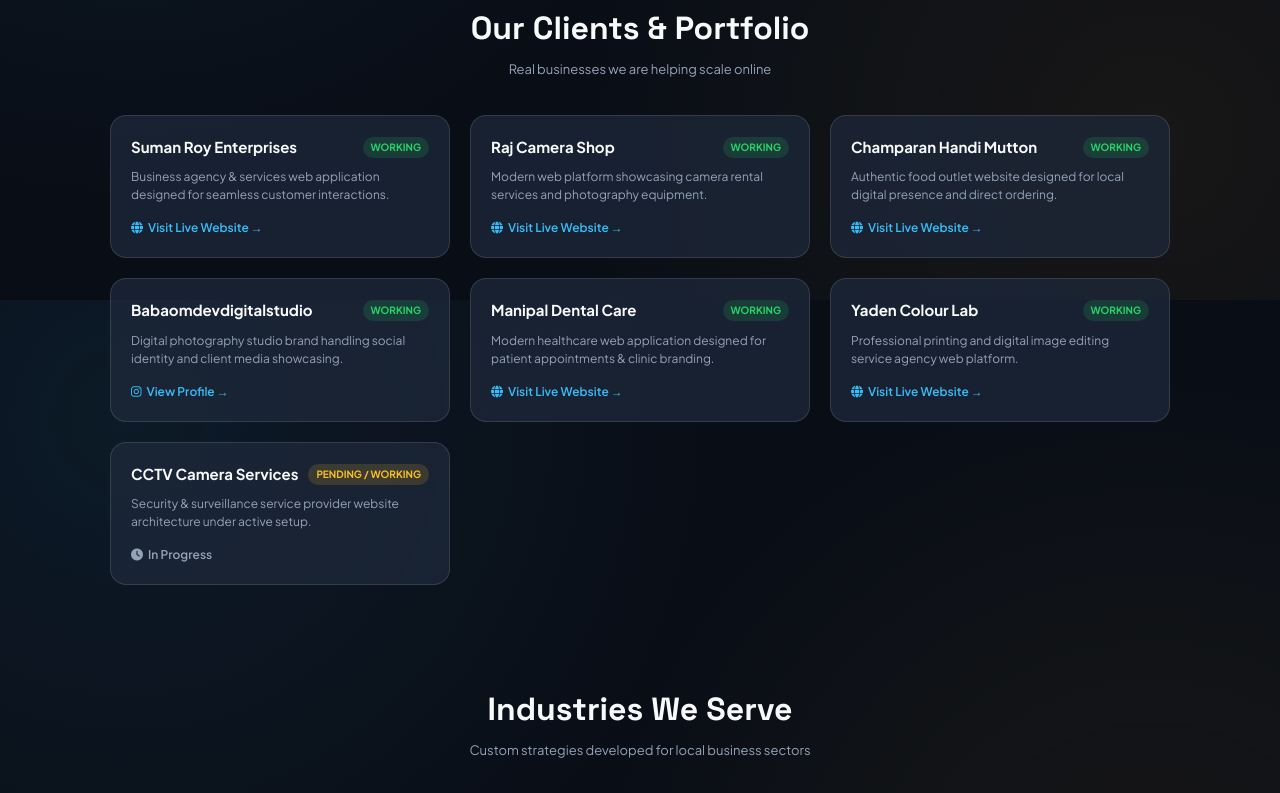
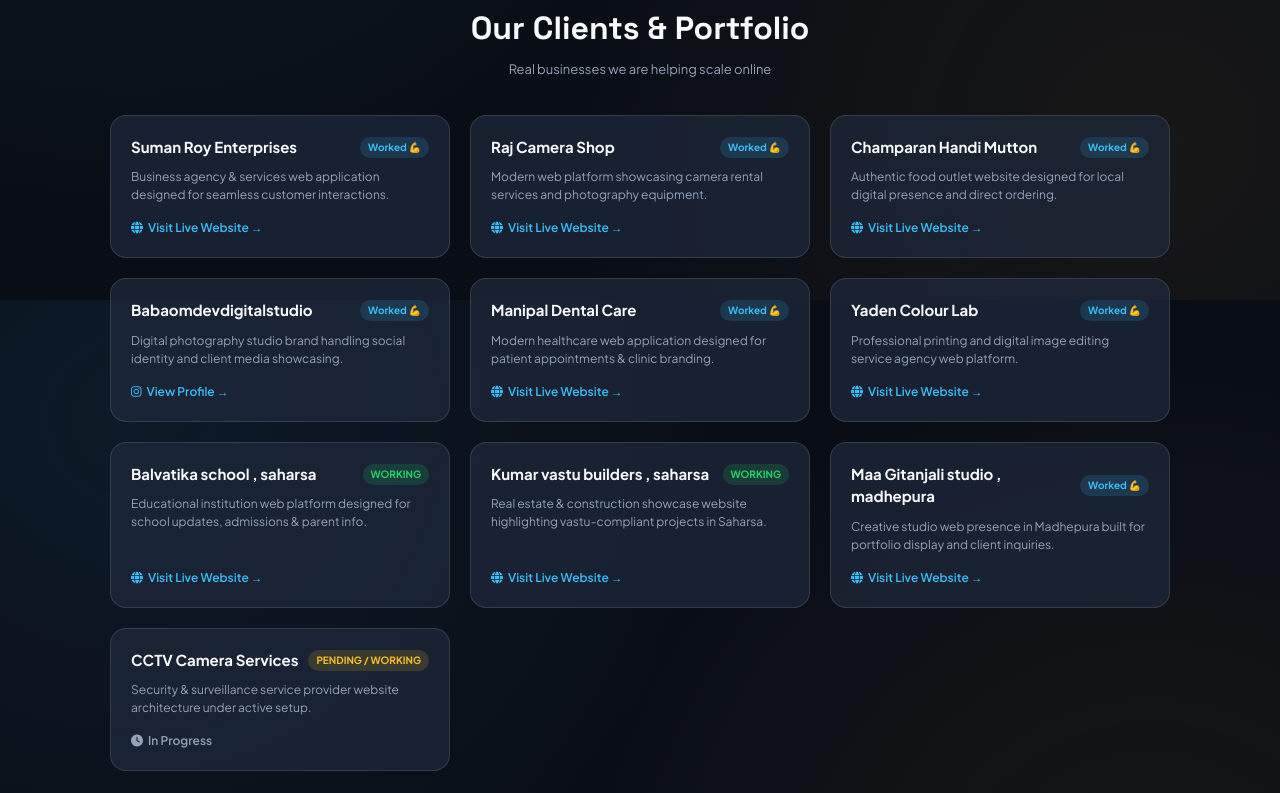
Before and after one commit to aditya7764886560-blip/Narrow-website, a plain HTML site: page index.html in a window 1280 px wide. Shown: the part 1300-2093 px from the top of the page. Drawn offline with Linux system fonts and the light colour scheme.

Commit message:
Update index.html

```diff
--- a/index.html
+++ b/index.html
@@ -4,7 +4,16 @@
     <meta charset="UTF-8">
     <meta name="viewport" content="width=device-width, initial-scale=1.0">
     <title>Abhinav Mishra | Web Design & Digital Marketing</title>
+    <meta name="description" content="We craft high-converting business websites, execute targeted growth campaigns, and turn everyday digital interactions into active customers.">
     <meta name="google-site-verification" content="zfuPd4rwpYeAATOHmHRpr0390wZda3Z4MYkMJyXLUAY" />
+    <link rel="canonical" href="https://narrowofficial.com/" />
+
+    <!-- Open Graph / Social Sharing Tags -->
+    <meta property="og:type" content="website" />
+    <meta property="og:url" content="https://narrowofficial.com/" />
+    <meta property="og:title" content="Abhinav Mishra | Web Design & Digital Marketing" />
+    <meta property="og:description" content="We craft high-converting business websites, execute targeted growth campaigns, and turn everyday digital interactions into active customers." />
+
     <!-- Google Fonts & Icons -->
     <link href="https://fonts.googleapis.com/css2?family=Plus+Jakarta+Sans:wght@300;400;500;600;700;800&family=Space+Grotesk:wght@600;700;800;900&display=swap" rel="stylesheet">
     <link rel="stylesheet" href="https://cdnjs.cloudflare.com/ajax/libs/font-awesome/6.4.0/css/all.min.css">
@@ -430,6 +439,7 @@
             justify-content: space-between;
             align-items: center;
             margin-bottom: 10px;
+            gap: 8px;
         }
 
         .client-title {
@@ -443,11 +453,18 @@
             padding: 3px 8px;
             border-radius: 12px;
             text-transform: uppercase;
+            white-space: nowrap;
         }
 
         .status-badge.working {
             background: rgba(37, 211, 102, 0.15);
             color: #25D366;
+        }
+
+        .status-badge.worked {
+            background: rgba(56, 189, 248, 0.15);
+            color: var(--accent-blue);
+            text-transform: none;
         }
 
         .status-badge.pending {
@@ -841,7 +858,7 @@
                 <div>
                     <div class="client-header">
                         <span class="client-title">Suman Roy Enterprises</span>
-                        <span class="status-badge working">Working</span>
+                        <span class="status-badge worked">Worked 💪</span>
                     </div>
                     <p class="client-desc">Business agency & services web application designed for seamless customer interactions.</p>
                 </div>
@@ -855,7 +872,7 @@
                 <div>
                     <div class="client-header">
                         <span class="client-title">Raj Camera Shop</span>
-                        <span class="status-badge working">Working</span>
+                        <span class="status-badge worked">Worked 💪</span>
                     </div>
                     <p class="client-desc">Modern web platform showcasing camera rental services and photography equipment.</p>
                 </div>
@@ -869,7 +886,7 @@
                 <div>
                     <div class="client-header">
                         <span class="client-title">Champaran Handi Mutton</span>
-                        <span class="status-badge working">Working</span>
+                        <span class="status-badge worked">Worked 💪</span>
                     </div>
                     <p class="client-desc">Authentic food outlet website designed for local digital presence and direct ordering.</p>
                 </div>
@@ -883,7 +900,7 @@
                 <div>
                     <div class="client-header">
                         <span class="client-title">Babaomdevdigitalstudio</span>
-                        <span class="status-badge working">Working</span>
+                        <span class="status-badge worked">Worked 💪</span>
                     </div>
                     <p class="client-desc">Digital photography studio brand handling social identity and client media showcasing.</p>
                 </div>
@@ -897,7 +914,7 @@
                 <div>
                     <div class="client-header">
                         <span class="client-title">Manipal Dental Care</span>
-                        <span class="status-badge working">Working</span>
+                        <span class="status-badge worked">Worked 💪</span>
                     </div>
                     <p class="client-desc">Modern healthcare web application designed for patient appointments & clinic branding.</p>
                 </div>
@@ -911,7 +928,7 @@
                 <div>
                     <div class="client-header">
                         <span class="client-title">Yaden Colour Lab</span>
-                        <span class="status-badge working">Working</span>
+                        <span class="status-badge worked">Worked 💪</span>
                     </div>
                     <p class="client-desc">Professional printing and digital image editing service agency web platform.</p>
                 </div>
@@ -921,6 +938,48 @@
             </div>
 
             <!-- Client 7 -->
+            <div class="client-card">
+                <div>
+                    <div class="client-header">
+                        <span class="client-title">Balvatika school , saharsa</span>
+                        <span class="status-badge working">Working</span>
+                    </div>
+                    <p class="client-desc">Educational institution web platform designed for school updates, admissions & parent info.</p>
+                </div>
+                <a href="https://balvatika-school-testing-file.netlify.app" target="_blank" class="client-link">
+                    <i class="fa-solid fa-globe"></i> Visit Live Website &rarr;
+                </a>
+            </div>
+
+            <!-- Client 8 -->
+            <div class="client-card">
+                <div>
+                    <div class="client-header">
+                        <span class="client-title">Kumar vastu builders , saharsa</span>
+                        <span class="status-badge working">Working</span>
+                    </div>
+                    <p class="client-desc">Real estate & construction showcase website highlighting vastu-compliant projects in Saharsa.</p>
+                </div>
+                <a href="https://kumar-vastu-test-file.netlify.app" target="_blank" class="client-link">
+                    <i class="fa-solid fa-globe"></i> Visit Live Website &rarr;
+                </a>
+            </div>
+
+            <!-- Client 9 -->
+            <div class="client-card">
+                <div>
+                    <div class="client-header">
+                        <span class="client-title">Maa Gitanjali studio , madhepura</span>
+                        <span class="status-badge worked">Worked 💪</span>
+                    </div>
+                    <p class="client-desc">Creative studio web presence in Madhepura built for portfolio display and client inquiries.</p>
+                </div>
+                <a href="https://maa-gitanjali-digital.netlify.app/" target="_blank" class="client-link">
+                    <i class="fa-solid fa-globe"></i> Visit Live Website &rarr;
+                </a>
+            </div>
+
+            <!-- Client 10 -->
             <div class="client-card">
                 <div>
                     <div class="client-header">
@@ -962,7 +1021,7 @@
         <div class="business-info-section">
             <div class="owner-grid">
                 <div class="owner-card-detail">
-                    <h3>Abhinav Kumar Mishra & Lucky Raj</h3>
+                    <h3>Abhinav Kumar Mishra & Riyansh Rajput</h3>
                     <div class="owner-subtitle">Agency Founders & Lead Developers</div>
 
                     <div class="contact-list">
@@ -993,8 +1052,8 @@
                         <div class="contact-item">
                             <i class="fa-brands fa-whatsapp"></i>
                             <div>
-                                <label>WhatsApp Connect (Lucky Raj)</label>
-                                <a href="https://wa.me/919835055944" target="_blank">+91 98350 55944</a>
+                                <label>WhatsApp Connect (Riyansh Rajput)</label>
+                                <a href="https://wa.me/919473288589" target="_blank">+91 94732 88589</a>
                             </div>
                         </div>
                     </div>
```
